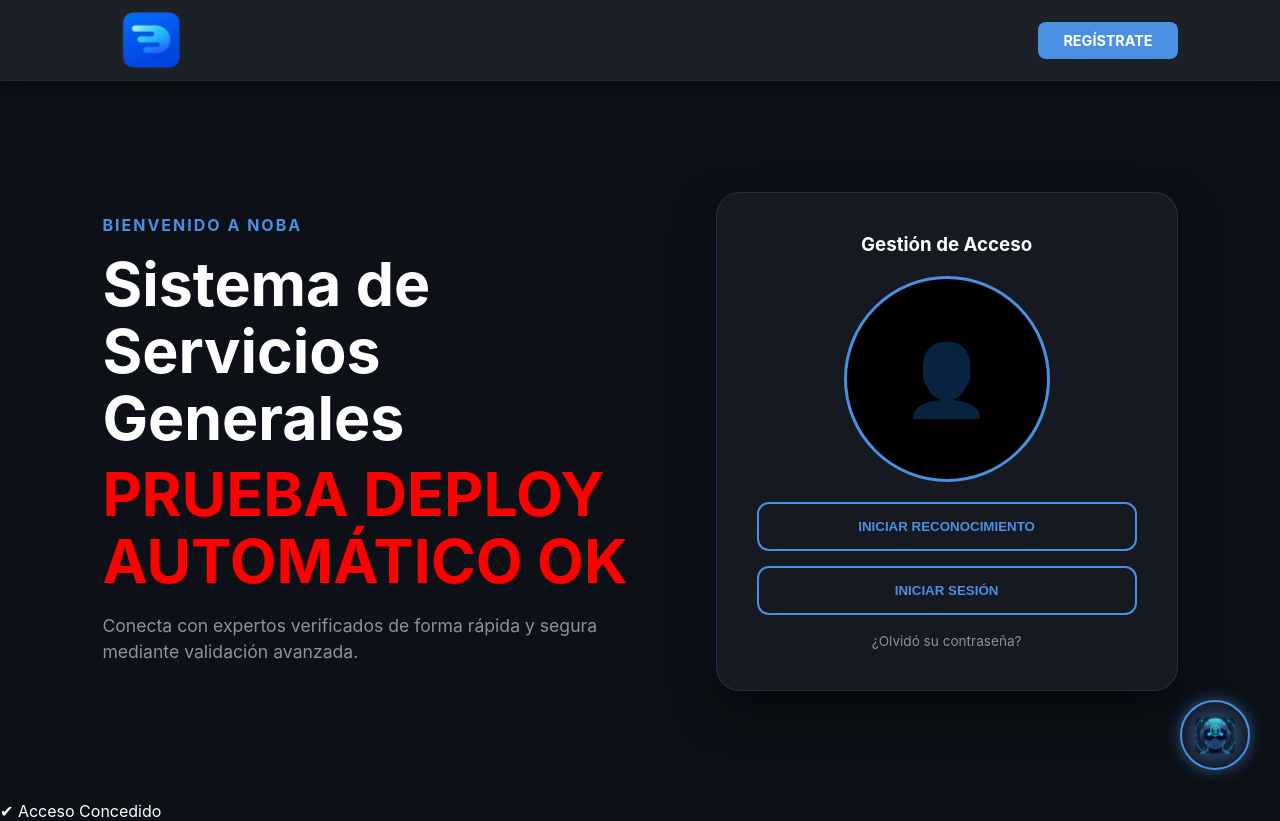
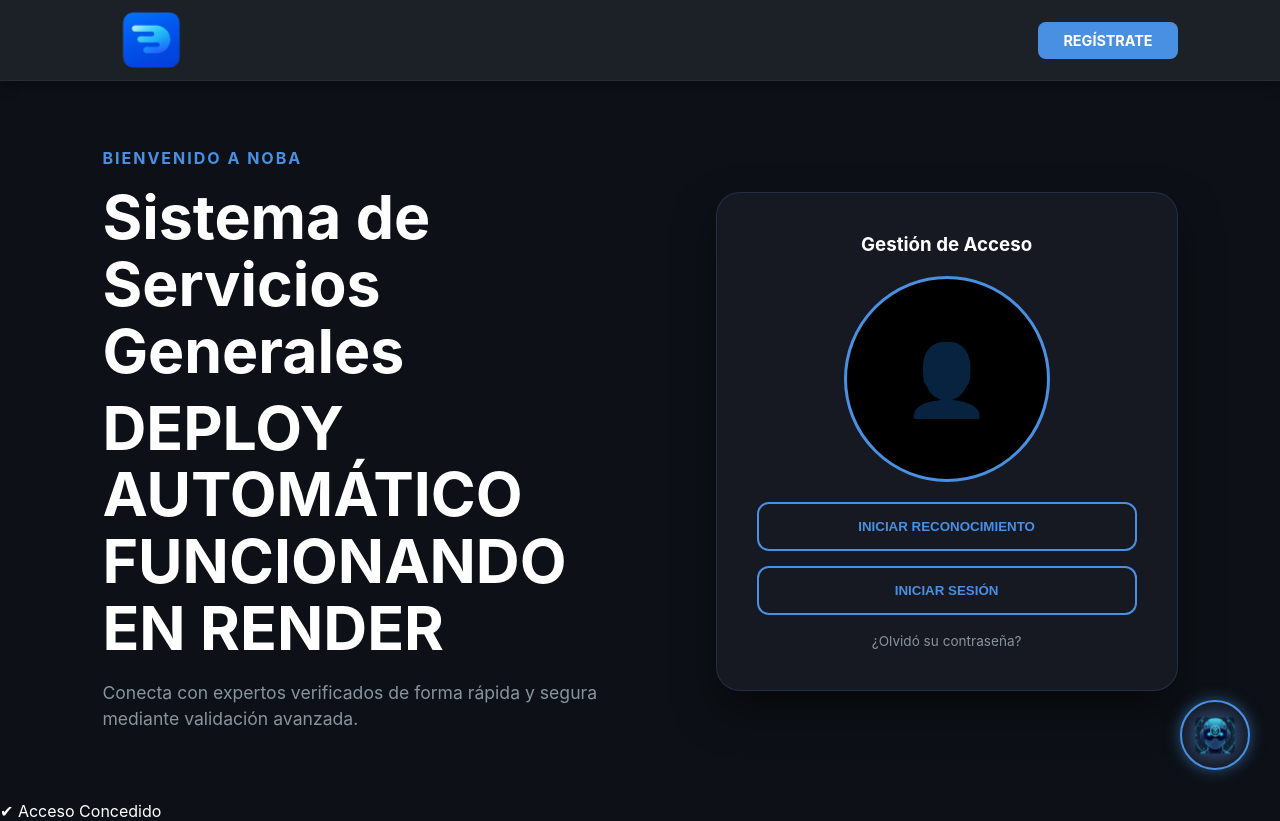
Before and after one commit to salaskaren/sistema_servicioss, a Flask app: page / in a window 1280 px wide. Run offline with Flask 3, Linux system fonts and the light colour scheme; parts of the project's set-up code (start-up, migrations or seed data) failed here and were passed over.

Commit message:
Prueba visible render

```diff
--- a/app.py
+++ b/app.py
@@ -1,6 +1,13 @@
 from flask import Flask, render_template, request, redirect, url_for, session, flash, jsonify
 import mysql.connector
 import bcrypt
+from flask import Flask, render_template
+
+
+@app.route("/")
+def home():
+    return render_template("index.html")
+
 
 app = Flask(__name__)
 app.secret_key = 'clave_secreta_noba_2026'
--- a/templates/index.html
+++ b/templates/index.html
@@ -59,7 +59,7 @@
         <div class="hero-content">
             <p class="subtitle">BIENVENIDO A NOBA</p>
             <h1>Sistema de <br>Servicios Generales</h1>
-           <h1 style="color:red;">PRUEBA DEPLOY AUTOMÁTICO OK</h1>
+         <h1>DEPLOY AUTOMÁTICO FUNCIONANDO EN RENDER</h1>
 
             <p class="description">
                 Conecta con expertos verificados de forma rápida y segura mediante validación avanzada.
```
